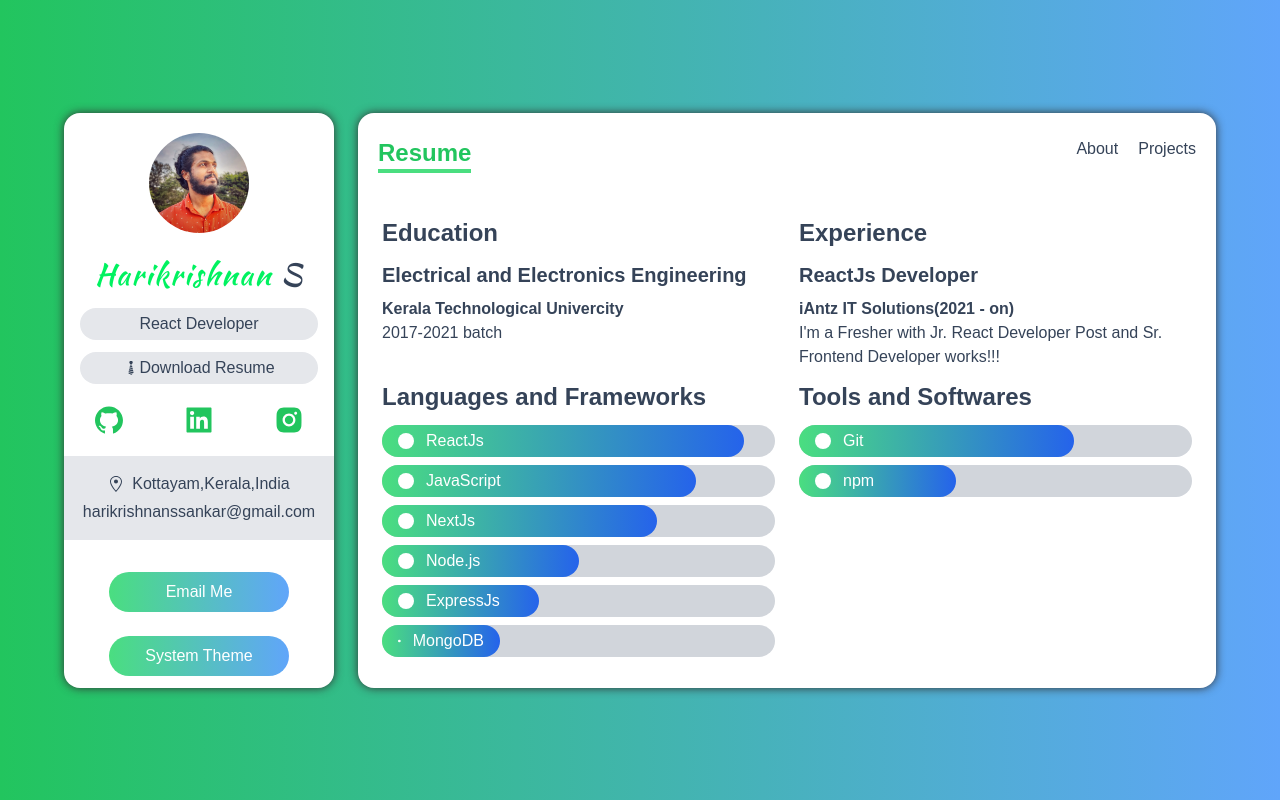
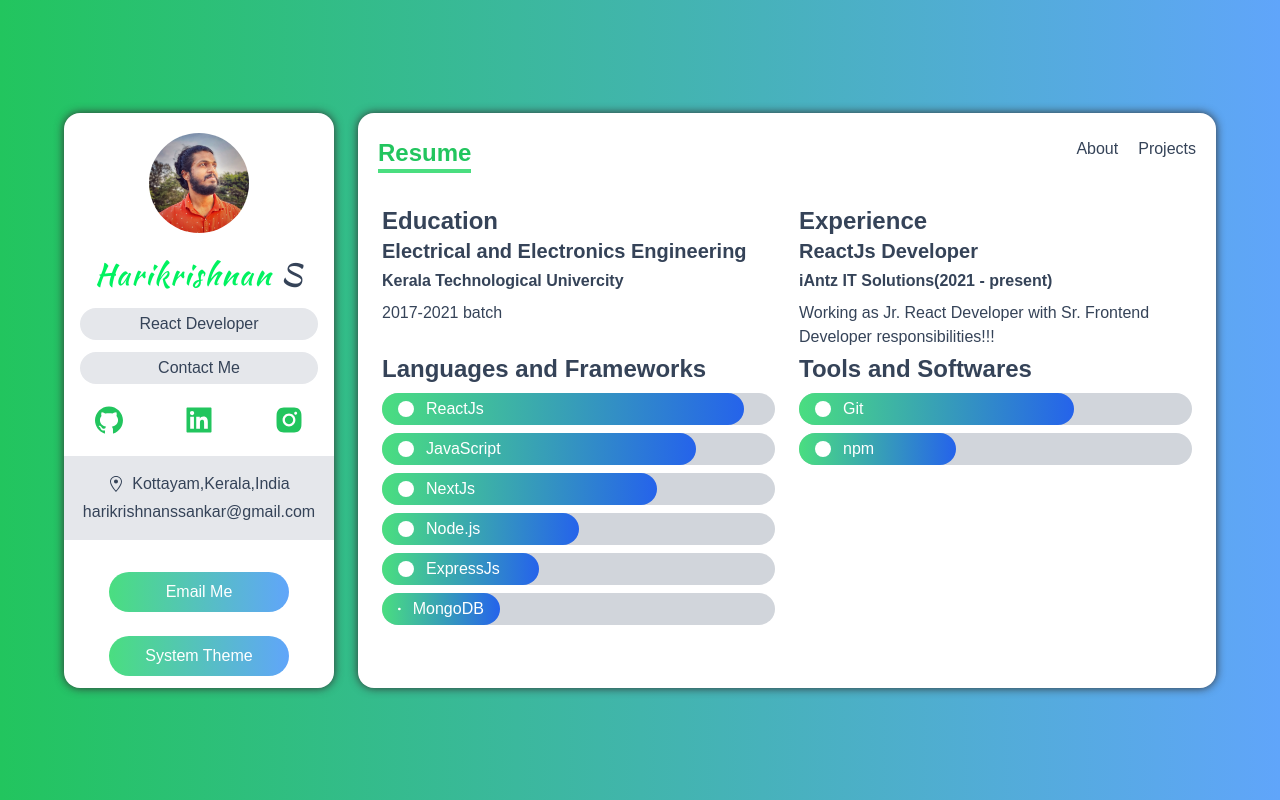
Before and after one commit to harikrishnanssankar/portfolio, a Next.js app: page /resume in a window 1280 px wide. Built offline with nearby package versions, Linux system fonts and the light colour scheme.

Commit message:
lighthouse improvements

```diff
--- a/components/ProjectNavbar.tsx
+++ b/components/ProjectNavbar.tsx
@@ -21,13 +21,13 @@ export const NavItem: FunctionComponent<{
 
 const ProjectNavbar:FunctionComponent<{handleFilterCategory:Function, activeCategory:string}> = (props) => {
   return (
-    <div className="flex space-x-3 px-3 py-2 overflow-x-auto list-none">
+    <ul className="flex space-x-3 px-3 py-2 overflow-x-auto list-none">
       <NavItem value="all" {...props} />
       <NavItem value="react" {...props} />
       <NavItem value="node" {...props} />
       <NavItem value="nextjs" {...props} />
       <NavItem value="mongo" {...props} />
-    </div>
+    </ul>
   );
 };
 
--- a/components/Sidebar.tsx
+++ b/components/Sidebar.tsx
@@ -36,14 +36,18 @@ const Sidebar = () => {
         <span style={{ color: "#00f260" }}>Harikrishnan </span>S
       </h3>
       <p className={textSection}>React Developer</p>
+      {/* <p className={textSection + "flex items-center justify-center"}>
+        <GiTie /> Download Resume
+      </p> */}
       <p className={textSection + "flex items-center justify-center"}>
-        <GiTie /> Download Resume
+        Contact Me
       </p>
       <div className="flex flex-row items-center justify-around w-9/12 mx-auto my-5 text-green-500 md:w-full">
         <a
           href="https://github.com/harikrishnanssankar"
           target="_blank"
           rel="noreferrer"
+          aria-label="Github"
         >
           <AiFillGithub className={iconClass} />
         </a>
@@ -51,10 +55,16 @@ const Sidebar = () => {
           href="https://linkedin.com/in/harikrishnanssankar"
           target="_blank"
           rel="noreferrer"
+          aria-label="LinkedIn"
         >
           <AiFillLinkedin className={iconClass} />
         </a>
-        <a href="">
+        <a
+          href="https://www.instagram.com/hari_krishnans._/"
+          target="_blank"
+          rel="noreferrer"
+          aria-label="Twitter"
+        >
           <AiFillInstagram className={iconClass} />
         </a>
       </div>
--- a/pages/index.tsx
+++ b/pages/index.tsx
@@ -12,11 +12,11 @@ const Index = () => {
         <meta name="viewport" content="initial-scale=1.0, width=device-width" />
         <meta name="theme-color" content="#4ade80"/>
       </Head>
-      <h5 className="my-2 font-medium">
+      <span className="my-2 font-medium">
         {aboutContent}
-      </h5>
+      </span>
       <div className="p-4 mt-5 bg-gray-400 dark:bg-dark-100 flex-grow " style={{marginLeft: "-1.5rem", marginRight: "-1.5rem"}} >
-        <h6 className="my-3 text-xl font-bold tracking-wide" >Skills</h6>
+        <span className="my-3 text-xl font-bold tracking-wide" >Skills</span>
         <motion.div variants={stagger} initial="initial"animate="animate" className="grid lg:grid-cols-2 gap-6">
           {services.map((service) => {
             return (
--- a/pages/projects.tsx
+++ b/pages/projects.tsx
@@ -31,7 +31,7 @@ const handleFilterCategory = (category:Category | "all") => {
         <meta name="theme-color" content="#4ade80"/>
       </Head>
       <ProjectNavbar handleFilterCategory={handleFilterCategory} activeCategory={activeCategory} />
-      <motion.div variants={stagger} initial="initial" animate="animate" className="grid grid-cols-12 gap-4 my-3  projectList__container overflow-y-auto" style={{height:"430px"}}>
+      <motion.div variants={stagger} initial="initial" animate="animate" className="grid grid-cols-12 gap-4 my-3  projectList__container overflow-y-auto" style={{height:"410px"}}>
         {projectList.map((project, key) => {
           return (
             <motion.div variants={fadeInUp} className="col-span-12 justify-items-center sm:col-span-6 md:col-span-4 lg:col-span-3 bg-gray-200 dark:bg-dark-200 rounded-md w-48 h-32" key={key}>
--- a/pages/resume.tsx
+++ b/pages/resume.tsx
@@ -1,4 +1,5 @@
 import { motion } from "framer-motion";
+import Head from "next/head";
 import { fadeInUp, routeAnimation, stagger } from "../components/animations";
 import Bar from "../components/Bar";
 import { languages, tools } from "../components/data";
@@ -9,31 +10,36 @@ const Resume = () => {
 
   return (
     <motion.div  variants={routeAnimation} initial="initial" animate="animate" exit="exit" className="py-2 px-6">
+      <Head>
+        <title>Harikrishnans | Resume</title>
+        <meta name="viewport" content="initial-scale=1.0, width=device-width" />
+        <meta name="theme-color" content="#4ade80"/>
+      </Head>
       <motion.div variants={fadeInUp} initial="initial" animate="animate" className="grid gap-6 md:grid-cols-2">
         <div>
-          <h5 className="my-3 text-2xl font-bold">Education</h5>
+          <span className="my-3 text-2xl font-bold">Education</span>
           <div>
-            <h5 className="my-2 text-xl font-bold">
+            <span className="my-2 text-xl font-bold">
               Electrical and Electronics Engineering
-            </h5>
-            <p className="font-semibold">Kerala Technological Univercity</p>
-            <p>2017-2021 batch</p>
+            </span>
+            <p className="font-semibold py-1">Kerala Technological Univercity</p>
+            <p className="py-1">2017-2021 batch</p>
           </div>
         </div>
         <div>
-          <h5 className="my-3 text-2xl font-bold">Experience</h5>
+          <span className="my-3 text-2xl font-bold">Experience</span>
           <div>
-            <h5 className="my-2 text-xl font-bold">ReactJs Developer</h5>
-            <p className="font-semibold">iAntz IT Solutions(2021 - on)</p>
-            <p>
-              {"I'm a Fresher with Jr. React Developer Post and Sr. Frontend Developer works!!!"}
+            <span className="my-2 text-xl font-bold">ReactJs Developer</span>
+            <p className="font-semibold py-1">iAntz IT Solutions(2021 - present)</p>
+            <p className="py-1">
+              {"Working as Jr. React Developer with Sr. Frontend Developer responsibilities!!!"}
             </p>
           </div>
         </div>
       </motion.div>
       <div className="grid gap-6 md:grid-cols-2">
         <div>
-          <h5 className="my-3 text-2xl font-bold">Languages and Frameworks</h5>
+          <span className="my-3 text-2xl font-bold">Languages and Frameworks</span>
           <motion.div variants={stagger} initial="initial" animate="animate" className="my-2">
               {
                   languages.map(language => <Bar data={language} key={language.name} />)
@@ -41,7 +47,7 @@ const Resume = () => {
           </motion.div>
         </div>
         <div>
-          <h5 className="my-3 text-2xl font-bold">Tools and Softwares</h5>
+          <span className="my-3 text-2xl font-bold">Tools and Softwares</span>
           <motion.div variants={stagger} initial="initial" animate="animate" className="my-2">
               {
                   tools.map(tool => <Bar data={tool} key={tool.name} />)
--- a/tailwind.config.js
+++ b/tailwind.config.js
@@ -16,7 +16,8 @@ module.exports = {
     extend: {
       colors:{
         green:{
-          DEFAULT: '#00f260'
+          // DEFAULT: '#00f260'
+          DEFAULT:"#00cc51"
         },
         dark: {
           DEFAULT: "#010101",
```
Also changed, not shown: public/robots.txt (added), 1 other file (tests, documents, lock files or other folders).
